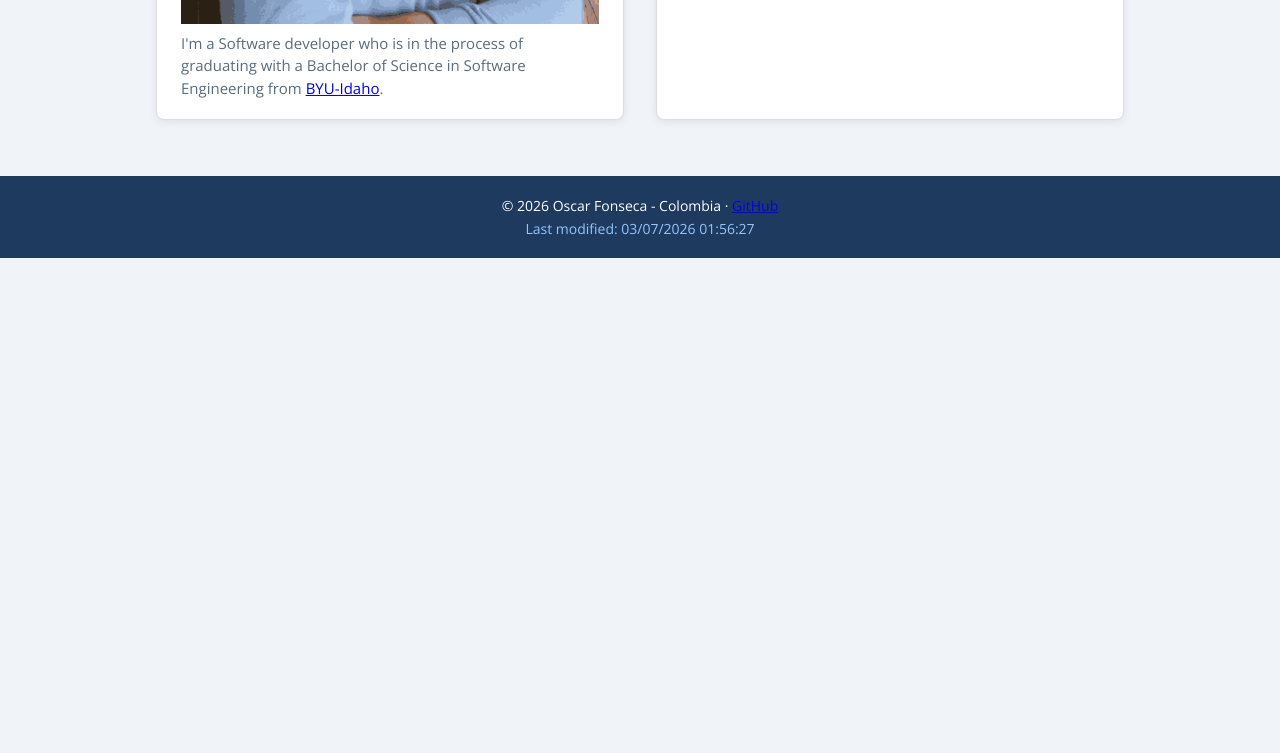
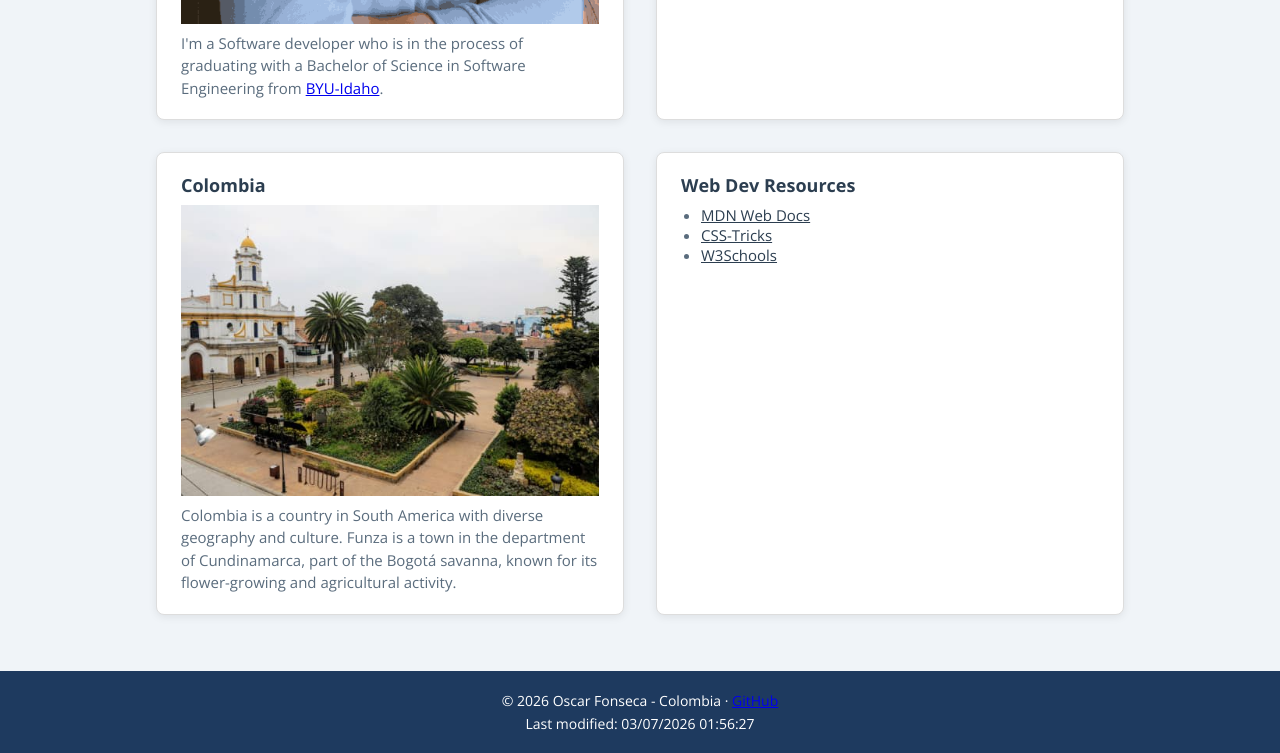
Before and after one commit to ofonsecam/wdd131, a plain HTML site: page index.html in a window 1280 px wide. Shown: the part 731-1484 px from the top of the page. Before the commit the page ends 989 px from the top, so only its background shows below. Drawn offline with nearby package versions, Linux system fonts and the light colour scheme.

Commit message:
Final changes

```diff
--- a/index.html
+++ b/index.html
@@ -17,8 +17,8 @@
     <span id="course-title">WDD 131 – Dynamic Web Fundamentals</span>
     <nav>
       <ul>
-        <li><a href="https://www.linkedin.com/in/oscar-e-fonseca-m" target="_blank" rel="noopener">LinkedIn</a></li>
-        <li><a href="https://byui.instructure.com/" target="_blank" rel="noopener">Canvas</a></li>
+        <li><a href="https://www.linkedin.com/in/oscar-e-fonseca-m" target="_blank" rel="noopener" aria-label="Social Media">LinkedIn</a></li>
+        <li><a href="https://byui.instructure.com/" target="_blank" rel="noopener" aria-label="Course Platform">Canvas</a></li>
         <li><a href="#">Writing</a></li>
         <li><a href="#">Project</a></li>
       </ul>
@@ -29,13 +29,26 @@
     <h1>Oscar Fonseca</h1>
     <section class="card">
       <h2>About me - Oscar Fonseca</h2>
-      <img src="images/oscar.png" alt="Oscar Fonseca" loading="lazy">
+      <img src="images/oscar.png" alt="Portrait of Oscar Fonseca, software development student at BYU-Idaho" loading="lazy">
       <p>I'm a Software developer who is in the process of graduating with a Bachelor of Science in Software Engineering from <a href="https://www.byui.edu/" target="_blank" rel="noopener">BYU-Idaho</a>.</p>
     </section>
     <section class="card">
       <h2>WDD 131 - Week progress</h2>
-      <img src="images/wdd131-week1.jpg" alt="WDD 131 - Week 1" loading="lazy">
+      <img src="images/wdd131-week1.jpg" alt="Illustration representing WDD 131 week 1 course content on file structure and CSS Grid" loading="lazy">
       <p>In this first week, we have explored file architecture, the use of CSS Grid for complex layouts, and the implementation of JavaScript to handle dynamic data such as dates. <a href="https://developer.mozilla.org/en-US/docs/Web/CSS/CSS_Grid_Layout" target="_blank" rel="noopener">Learn more about CSS Grid</a>.</p>
+    </section>
+    <section class="card">
+      <h2>Colombia</h2>
+      <img src="images/colombia.jpg" alt="Map and flag of Colombia showing the country location in South America" loading="lazy">
+      <p>Colombia is a country in South America with diverse geography and culture. Funza is a town in the department of Cundinamarca, part of the Bogotá savanna, known for its flower-growing and agricultural activity.</p>
+    </section>
+    <section class="card">
+      <h2>Web Dev Resources</h2>
+      <ul>
+        <li><a href="https://developer.mozilla.org/" target="_blank" rel="noopener">MDN Web Docs</a></li>
+        <li><a href="https://css-tricks.com/" target="_blank" rel="noopener">CSS-Tricks</a></li>
+        <li><a href="https://www.w3schools.com/" target="_blank" rel="noopener">W3Schools</a></li>
+      </ul>
     </section>
   </main>
 
--- a/styles/base.css
+++ b/styles/base.css
@@ -72,7 +72,7 @@ main {
   margin: 0 auto;
   padding: 1.5rem 1rem;
   display: grid;
-  grid-template-columns: repeat(auto-fit, minmax(350px, 1fr));
+  grid-template-columns: repeat(auto-fit, minmax(320px, 1fr));
   gap: 2rem;
 }
 
@@ -115,6 +115,17 @@ main h1 {
   line-height: 1.5;
 }
 
+.card ul {
+  margin: 0.5rem 0 0 0;
+  padding-left: 1.25rem;
+  color: var(--text-secondary);
+  font-size: 0.9375rem;
+}
+
+.card ul a {
+  color: var(--text-primary);
+}
+
 /* --- Footer --- */
 footer {
   background-color: var(--header-bg);
@@ -130,5 +141,5 @@ footer p {
 }
 
 footer #lastModified {
-  color: var(--nav-hover-underline);
+  color: #ffffff;
 }
```
Also changed, not shown: images/colombia.jpg (added).
